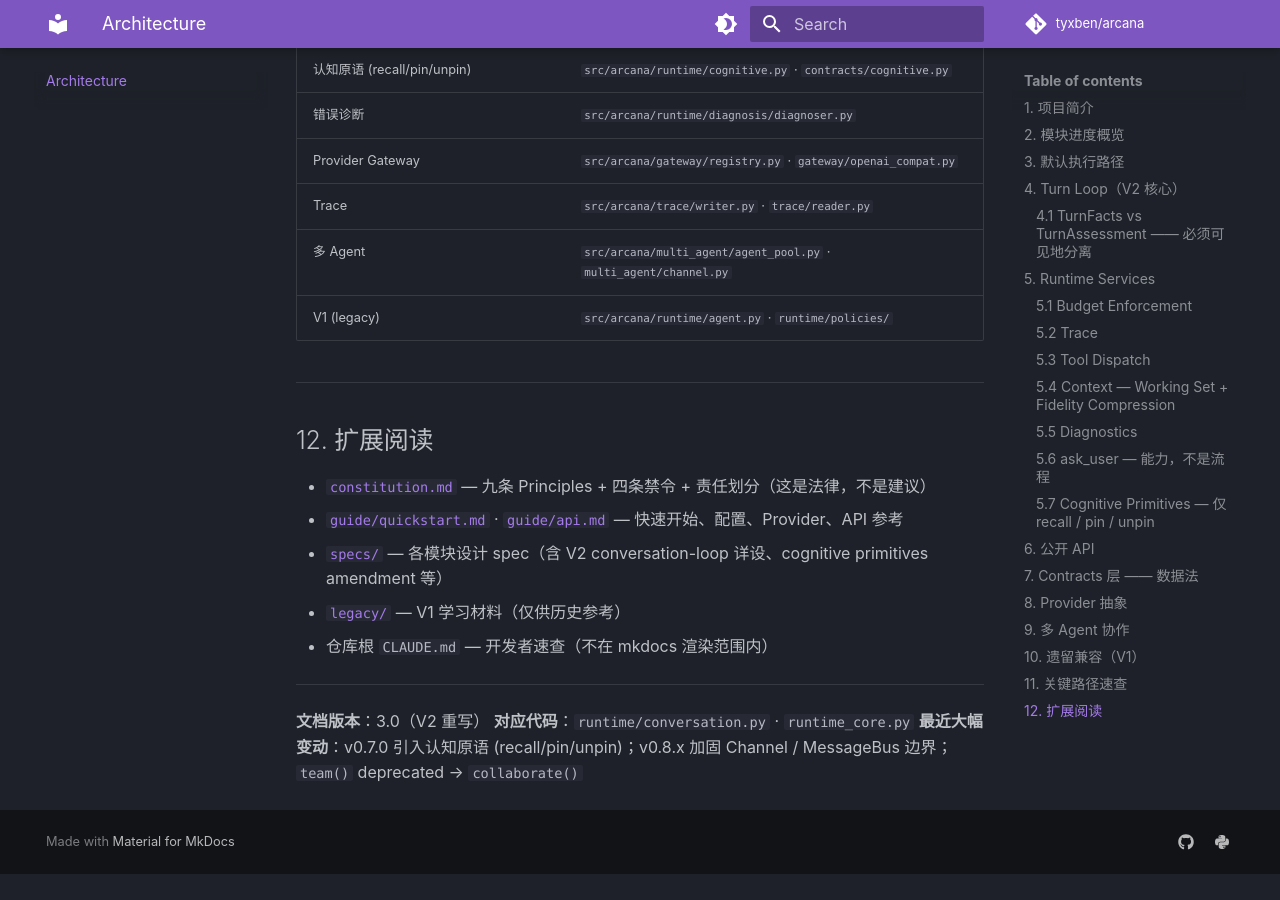
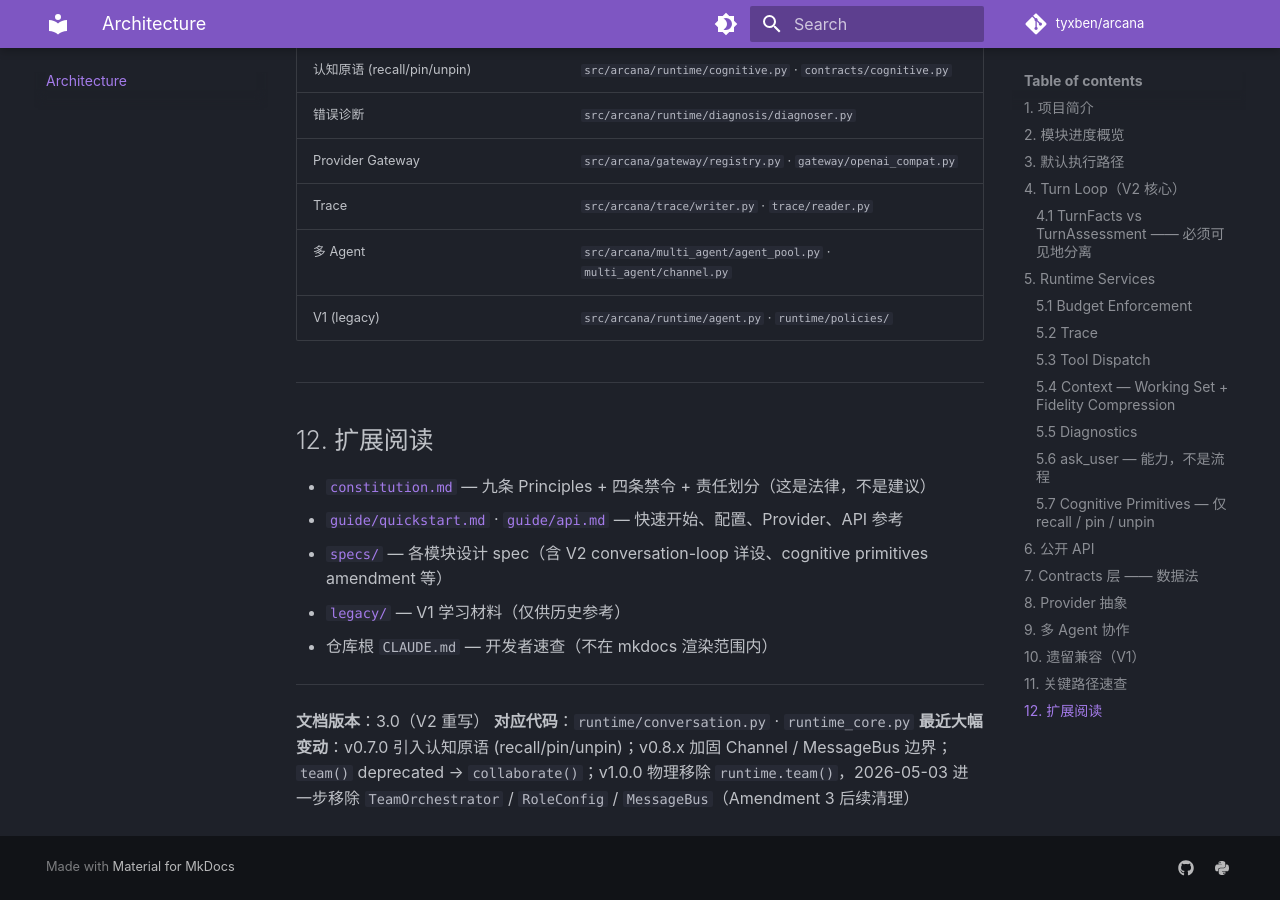
Before and after one commit to tyxben/arcana, an MkDocs documentation site: the page built from docs/architecture.md, in a window 1280 px wide and 900 px high, scrolled down 10094 px. Built offline with MkDocs 1.6.1 and Material for MkDocs 9.7.7, drawn with Linux system fonts in a browser that asks for light colours; comment, search, counter and statistics services are not loaded; before the commit the page ends 10968 px from its top, so only the background shows below that.

Commit message:
docs(architecture): note v1.0.0 + 2026-05-03 multi-agent removals
The "最近大幅变动" footnote read as if MessageBus / team() still
existed. Append a clause closing the loop: `runtime.team()` was
physically removed in v1.0.0, and `TeamOrchestrator` / `RoleConfig` /
`MessageBus` were removed on 2026-05-03 as Amendment 3 follow-up.

```diff
--- a/docs/architecture.md
+++ b/docs/architecture.md
@@ -321,4 +321,4 @@ result = await arcana.run("...", engine="adaptive")
 
 **文档版本**：3.0（V2 重写）
 **对应代码**：`runtime/conversation.py` · `runtime_core.py`
-**最近大幅变动**：v0.7.0 引入认知原语 (recall/pin/unpin)；v0.8.x 加固 Channel / MessageBus 边界；`team()` deprecated → `collaborate()`
+**最近大幅变动**：v0.7.0 引入认知原语 (recall/pin/unpin)；v0.8.x 加固 Channel / MessageBus 边界；`team()` deprecated → `collaborate()`；v1.0.0 物理移除 `runtime.team()`，2026-05-03 进一步移除 `TeamOrchestrator` / `RoleConfig` / `MessageBus`（Amendment 3 后续清理）
```
